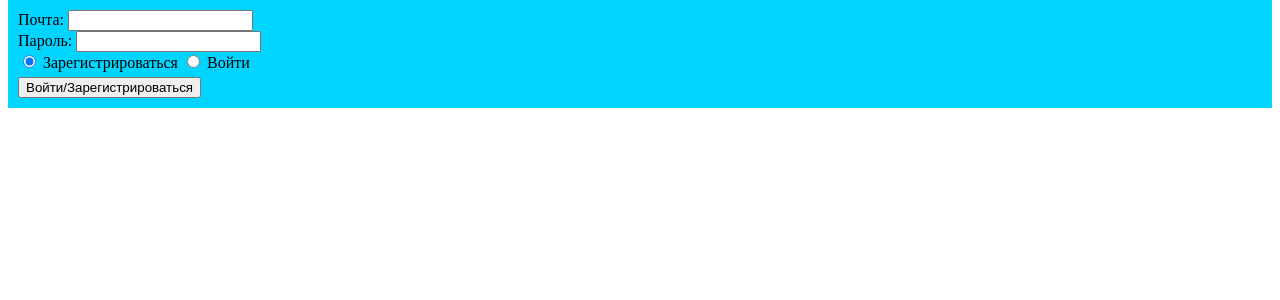
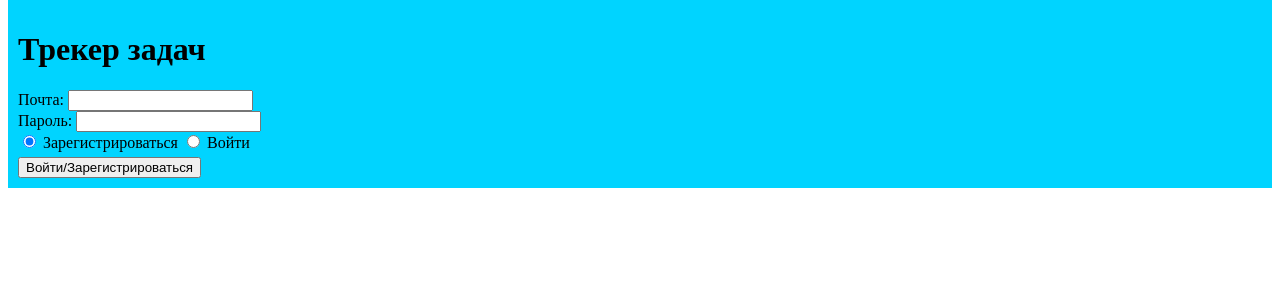
Before and after one commit to Ni1cky/PolytechDBToDoList, a Flask app: page /1 in a window 1280 px wide. Shown: the part 33-333 px from the top of the page. Run offline with Flask 2, Linux system fonts and the light colour scheme.

Commit message:
Header added

```diff
--- a/templates/login.html
+++ b/templates/login.html
@@ -8,6 +8,7 @@
 <body>
     <header></header>
     <form action="/login" method="post" style="background-color: #00D4FF; padding: 10px;">
+        <h1>Трекер задач</h1>
         <label for="email">Почта: </label>
         <input id="email" type="email" name="email"> <br>
         <label for="password">Пароль: </label>
```
